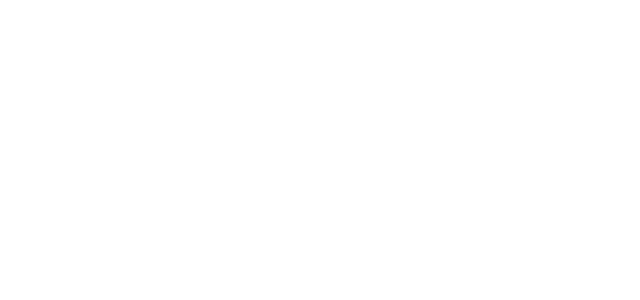
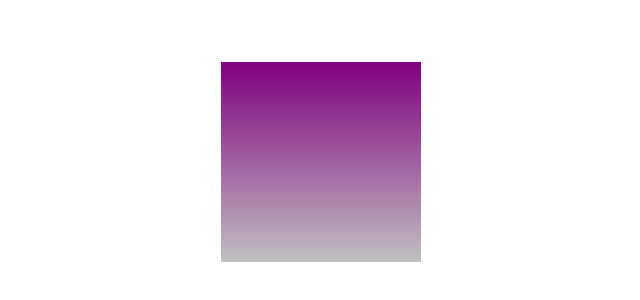
Before and after one commit to SanjeevMidda/blob-1, a React (Create React App) app: page / in a window 1280 px wide. Shown: the part 238-538 px from the top of the page, without its empty margins (319-959 px from the left). Built offline with nearby package versions, Linux system fonts and the light colour scheme.

Commit message:
created styling for blob

```diff
--- a/src/index.css
+++ b/src/index.css
@@ -11,3 +11,9 @@
   align-items: center;
   height: 100dvh;
 }
+
+.blob {
+  width: 200px;
+  height: 200px;
+  background: linear-gradient(purple, silver);
+}
```
